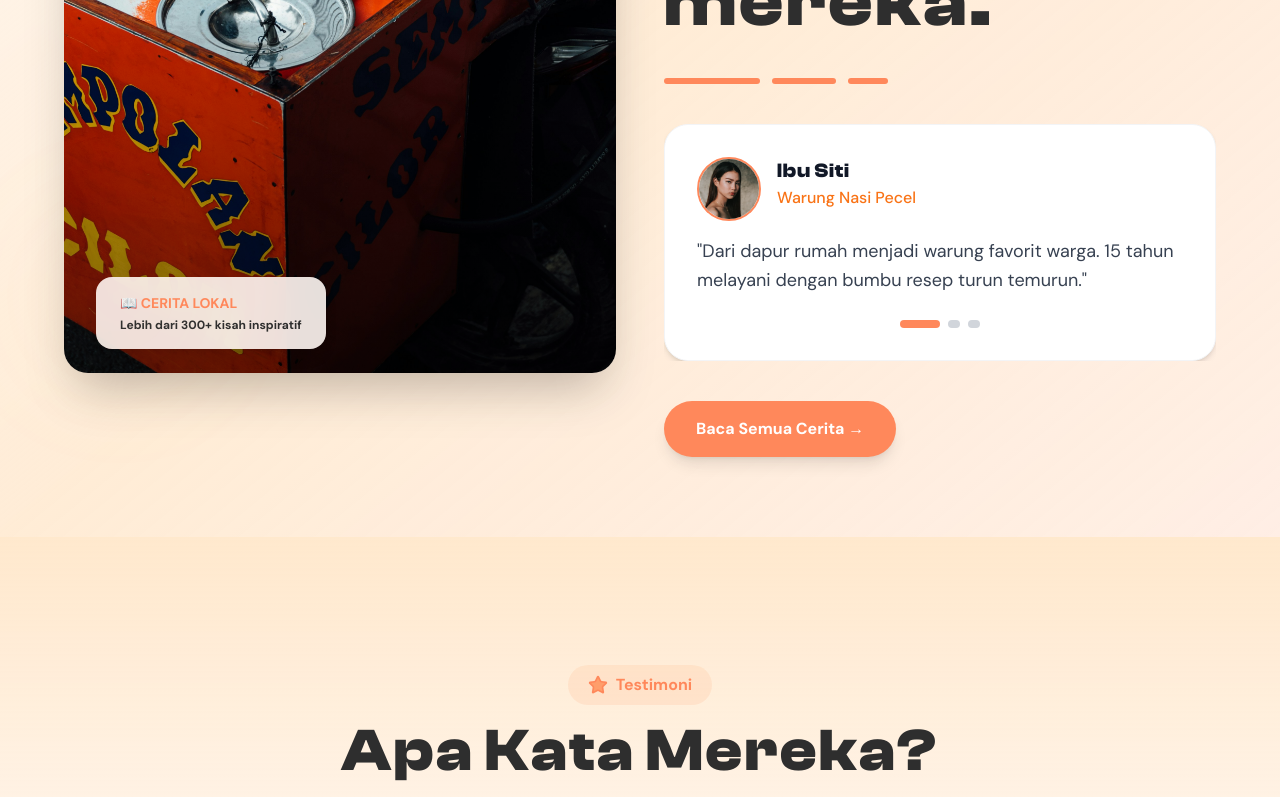
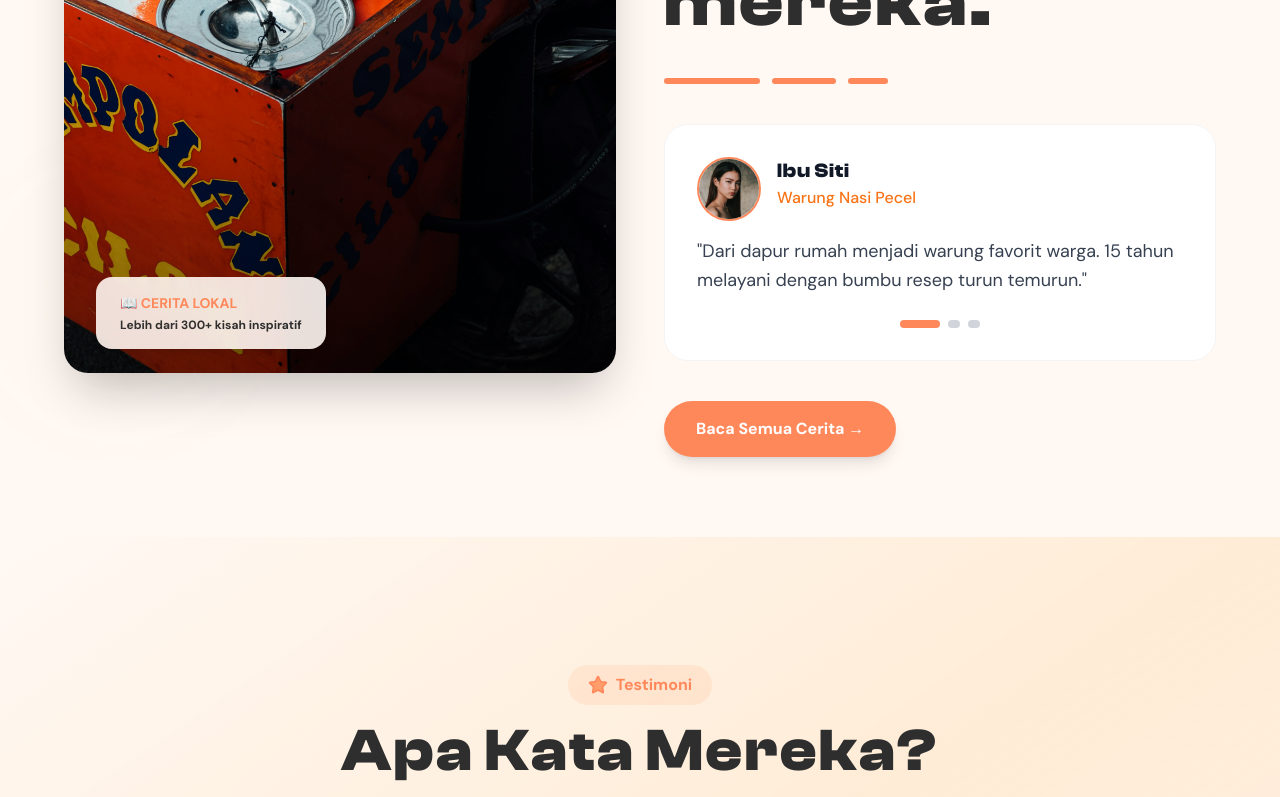
Before and after one commit to farisgozi/umkm-innovation, a Next.js app: page / in a window 1280 px wide. Shown: the part 4360-5157 px from the top of the page. Built offline with nearby package versions, Linux system fonts and the light colour scheme.

Commit message:
Update Halaman Utama 70%

```diff
--- a/src/app/components/layouts/MotionFooter.tsx
+++ b/src/app/components/layouts/MotionFooter.tsx
@@ -51,7 +51,8 @@ export default function MotionFooter() {
   return (
     <footer
       ref={footerRef}
-      className="relative overflow-hidden bg-gradient-to-t from-[#FF9E6B]/70 via-[#FFD194]/40 to-transparent"
+      id="global-footer"
+      className="relative overflow-hidden"
     >
       <div className="absolute inset-0 -z-10">
         <svg
--- a/src/app/components/sections/CeritaSection.tsx
+++ b/src/app/components/sections/CeritaSection.tsx
@@ -144,8 +144,7 @@ export default function CeritaSection() {
   return (
     <section
       ref={sectionRef}
-      className="relative w-full min-h-screen py-20 px-4 md:px-8 lg:px-16
-      overflow-hidden bg-gradient-to-br from-[#FFF8F3] via-[#FFD194]/30 to-[#FF9E6B]/10"
+      className="relative w-full min-h-screen py-20 px-4 md:px-8 lg:px-16 overflow-hidden"
       aria-labelledby="cerita-heading"
     >
       <div className="max-w-7xl mx-auto grid grid-cols-1 lg:grid-cols-2 gap-12 items-center min-h-[80vh]">
@@ -216,6 +215,7 @@ export default function CeritaSection() {
                 className="w-10 h-1.5 bg-[#FF885B] rounded-full origin-left"
               />
           </div>
+
           <motion.div
             variants={sliderVariant}
             initial="hidden"
@@ -229,7 +229,7 @@ export default function CeritaSection() {
                 animate={{ opacity: 1, x: 0, scale: 1 }}
                 exit={{ opacity: 0, x: -80, scale: 0.95 }}
                 transition={{ duration: 0.6, ease }}
-                className="bg-white rounded-3xl p-6 md:p-8 border border-gray-100 shadow-md"
+                className="bg-white rounded-3xl p-6 md:p-8 border border-gray-100"
               >
                 <div className="flex items-start gap-4 mb-4">
                   <motion.div
@@ -288,6 +288,7 @@ export default function CeritaSection() {
           </motion.button>
         </div>
       </div>
+
       <motion.div
         animate={{ scale: [1, 1.2, 1], opacity: [0.3, 0.5, 0.3] }}
         transition={{ duration: 4, repeat: Infinity, ease: "easeInOut" }}
--- a/src/app/components/sections/HeroSection.tsx
+++ b/src/app/components/sections/HeroSection.tsx
@@ -27,7 +27,7 @@ export default function HeroSection() {
         scrollTrigger: {
           trigger: bgRef.current,
           scroller: document.body,
-          start: "top top",
+          start: "top bott",
           end: "bottom top",
           scrub: true,
         },
--- a/src/app/components/sections/TestimoniSection.tsx
+++ b/src/app/components/sections/TestimoniSection.tsx
@@ -106,7 +106,6 @@ export default function TestimoniSection() {
     return () => clearInterval(timer);
   }, [isVisible, currentIndex, testimonials.length, goToTestimonial]);
 
-  // === Parallax Background ===
   useEffect(() => {
     if (!bgRef.current || !sectionRef.current) return;
 
@@ -126,7 +125,6 @@ export default function TestimoniSection() {
     return () => ctx.revert();
   }, []);
 
-  // === Animation Variants ===
   const containerVariants = {
     hidden: { opacity: 0 },
     visible: {
@@ -184,7 +182,7 @@ export default function TestimoniSection() {
       {/* === Parallax Background === */}
       <div
         ref={bgRef}
-        className="absolute inset-0 bg-gradient-to-b from-[#FFD194]/40 via-[#FFF8F3]/70 to-white pointer-events-none"
+        className="absolute inset-0 bg-gradient-to-br from-[#FFF8F3] via-[#FFD194]/30 to-[#FF9E6B]/10 pointer-events-none"
       />
 
       <div className="relative max-w-6xl mx-auto">
--- a/src/app/layout.tsx
+++ b/src/app/layout.tsx
@@ -27,20 +27,17 @@ export default function RootLayout({
     <html
       lang="id"
       className={`${clashDisplay.variable} ${dmSans.variable}`}
-      suppressHydrationWarning
+      suppressHydrationWarning={true}
     >
-      <body className="antialiased font-sans overflow-x-hidden">
-        {/* ✅ ClientWrapper = Lenis, ScrollTrigger, Smooth Motion Context */}
+      <body
+        className="antialiased font-sans overflow-x-hidden"
+        suppressHydrationWarning={true}
+        >
         <ClientWrapper pageKey="home">
-          {/* Navbar Sticky dengan motion */}
           <Navbar />
-
-          {/* Semua section akan smooth-scroll */}
           <main className="flex flex-col min-h-screen relative z-10">
             {children}
           </main>
-
-          {/* Motion Footer dengan wave animation sinkron */}
           <MotionFooter />
         </ClientWrapper>
       </body>
--- a/src/app/motion/ClientWrapper.tsx
+++ b/src/app/motion/ClientWrapper.tsx
@@ -17,38 +17,44 @@ interface ClientWrapperProps {
 export default function ClientWrapper({ children, pageKey }: ClientWrapperProps) {
   useEffect(() => {
     gsap.defaults({
-      ease: "power1.out",
+      ease: "power2.inOut", // konsisten dengan Warm Sunset easing
       duration: 0.6,
       overwrite: "auto",
     });
+
+    const handleResize = () => ScrollTrigger.refresh();
+    window.addEventListener("resize", handleResize);
+
+    return () => {
+      window.removeEventListener("resize", handleResize);
+      ScrollTrigger.killAll();
+    };
   }, []);
-
-  const handleScroll = () => {
-    ScrollTrigger.update();
-  };
 
   return (
     <ReactLenis
+      root
       options={{
         duration: 1.2,
         smoothWheel: true,
-        lerp: 0.1,
+        lerp: 0.08, // floating feel
+        syncTouch: true,
         easing: (t: number) => Math.min(1, 1.001 - Math.pow(2, -10 * t)),
       }}
-      root
-      onScroll={handleScroll}
+      onScroll={() => ScrollTrigger.update()}
     >
       <ScrollTriggerProvider>
         <AnimatePresence mode="wait">
-          <motion.div
+          <motion.main
             key={pageKey ?? "default"}
-            initial={{ opacity: 0, scale: 0.98 }}
-            animate={{ opacity: 1, scale: 1 }}
-            exit={{ opacity: 0, scale: 0.98 }}
-            transition={{ duration: 0.6, ease: [0.25, 0.1, 0.25, 1] }} // easeInOutCubic
+            initial={{ opacity: 0, y: 30 }}
+            animate={{ opacity: 1, y: 0 }}
+            exit={{ opacity: 0, y: -30 }}
+            transition={{ duration: 0.8, ease: [0.25, 0.1, 0.25, 1] }}
+            className="will-change-transform"
           >
             {children}
-          </motion.div>
+          </motion.main>
         </AnimatePresence>
       </ScrollTriggerProvider>
     </ReactLenis>
--- a/src/app/motion/ScrollTriggerProvider.tsx
+++ b/src/app/motion/ScrollTriggerProvider.tsx
@@ -1,11 +1,21 @@
 "use client";
 
-import { ReactNode, useEffect } from "react";
+import { createContext, useContext, ReactNode, useEffect } from "react";
 import gsap from "gsap";
 import { ScrollTrigger } from "gsap/ScrollTrigger";
 import { useLenis } from "lenis/react";
 
 gsap.registerPlugin(ScrollTrigger);
+
+interface ScrollTriggerContextValue {
+  timeline: gsap.core.Timeline | null;
+}
+
+const ScrollTriggerContext = createContext<ScrollTriggerContextValue>({
+  timeline: null,
+});
+
+export const useScrollTriggerTimeline = () => useContext(ScrollTriggerContext);
 
 interface ScrollTriggerProviderProps {
   children: ReactNode;
@@ -13,6 +23,7 @@ interface ScrollTriggerProviderProps {
 
 export default function ScrollTriggerProvider({ children }: ScrollTriggerProviderProps) {
   const lenis = useLenis();
+  const timeline = gsap.timeline({ defaults: { ease: "power2.inOut", duration: 0.6 } });
 
   useEffect(() => {
     if (!lenis) return;
@@ -46,5 +57,9 @@ export default function ScrollTriggerProvider({ children }: ScrollTriggerProvide
     };
   }, [lenis]);
 
-  return <>{children}</>;
+  return (
+    <ScrollTriggerContext.Provider value={{ timeline }}>
+      {children}
+    </ScrollTriggerContext.Provider>
+  );
 }
--- a/src/app/motion/hooks/useFooterSequence.ts
+++ /dev/null
@@ -1,40 +0,0 @@
-"use client";
-
-import { useEffect, useRef } from "react";
-import gsap from "gsap";
-import { ScrollTrigger } from "gsap/ScrollTrigger";
-
-gsap.registerPlugin(ScrollTrigger);
-
-export function useFooterSequence(triggerSelector: string, footerSelector: string) {
-  const tl = useRef<gsap.core.Timeline | null>(null);
-
-  useEffect(() => {
-    const triggerEl = document.querySelector(triggerSelector);
-    const footerEl = document.querySelector(footerSelector);
-    if (!triggerEl || !footerEl) return;
-
-    tl.current = gsap.timeline({
-      scrollTrigger: {
-        trigger: triggerEl,
-        start: "bottom bottom",
-        end: "+=100%",
-        scrub: true,
-      },
-    });
-
-    tl.current
-      .to(triggerEl, { opacity: 0, y: -50, duration: 1.2, ease: "power2.inOut" })
-      .fromTo(
-        footerEl,
-        { opacity: 0, y: 80 },
-        { opacity: 1, y: 0, duration: 1.5, ease: "power2.out" },
-        "<0.2"
-      );
-
-    return () => {
-      tl.current?.kill();
-      ScrollTrigger.getAll().forEach((st) => st.kill());
-    };
-  }, [triggerSelector, footerSelector]);
-}
--- a/src/app/motion/hooks/useSectionReveal.ts
+++ /dev/null
@@ -1,47 +0,0 @@
-"use client";
-
-import { useEffect, useRef } from "react";
-import gsap from "gsap";
-import { ScrollTrigger } from "gsap/ScrollTrigger";
-
-gsap.registerPlugin(ScrollTrigger);
-
-/**
- * Hook reusable untuk animasi reveal section saat masuk viewport.
- * Efek cinematic fade + slight parallax dari bawah.
- */
-export function useSectionReveal(options: { triggerMargin?: number } = {}) {
-  const sectionRef = useRef<HTMLElement | null>(null);
-
-  useEffect(() => {
-    const el = sectionRef.current;
-    if (!el) return;
-
-    const tl = gsap.timeline({
-      scrollTrigger: {
-        trigger: el,
-        start: `top+=${options.triggerMargin ?? 50} bottom`,
-        toggleActions: "play none none reverse",
-      },
-    });
-
-    tl.fromTo(
-      el,
-      { autoAlpha: 0, y: 60 },
-      {
-        autoAlpha: 1,
-        y: 0,
-        duration: 1.2,
-        ease: "power2.out",
-        clearProps: "all",
-      }
-    );
-
-    return () => {
-      tl.kill();
-      ScrollTrigger.getAll().forEach((st) => st.kill());
-    };
-  }, [options.triggerMargin]);
-
-  return sectionRef;
-}
--- a/src/app/page.tsx
+++ b/src/app/page.tsx
@@ -11,15 +11,13 @@ import MapsSection from "./components/sections/MapsSection";
 export default function Home() {
   return (
     <div className="relative">
-
-      {/* Cinematic Motion Sections */}
       <HeroSection />
       <CategorySection />
       <ExploreSection />
       <MapsSection />
       <CeritaSection />
-      <TestimoniSection />
-      <AboutSection />
+      <TestimoniSection  />
+      <AboutSection/>
     </div>
   );
 }
```
